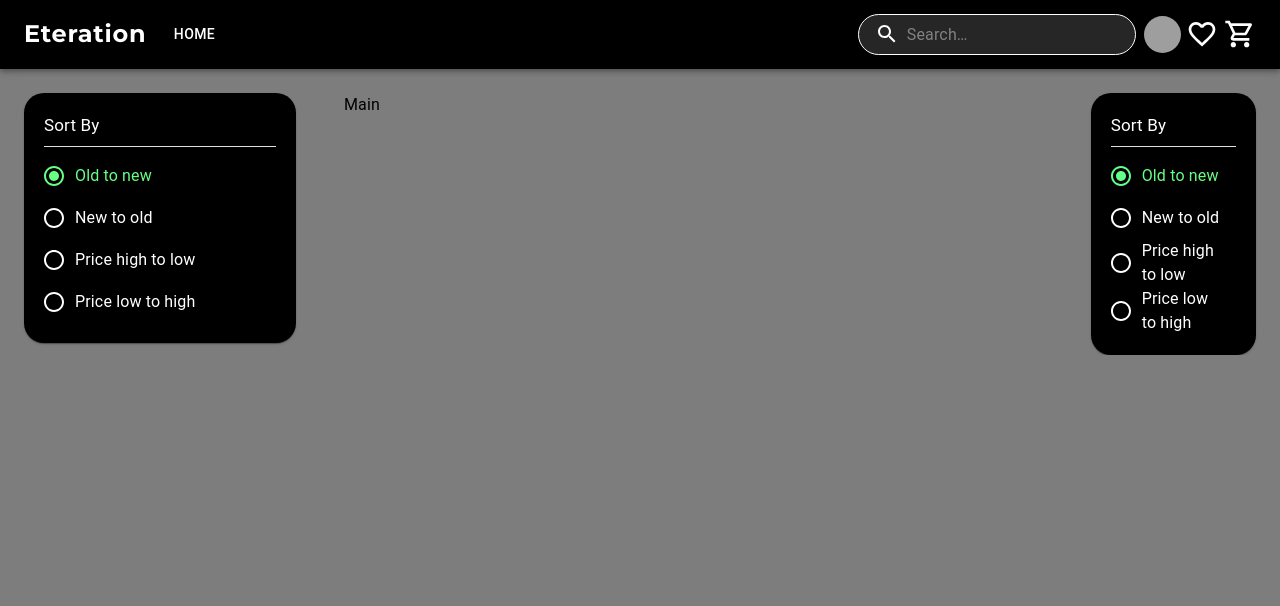
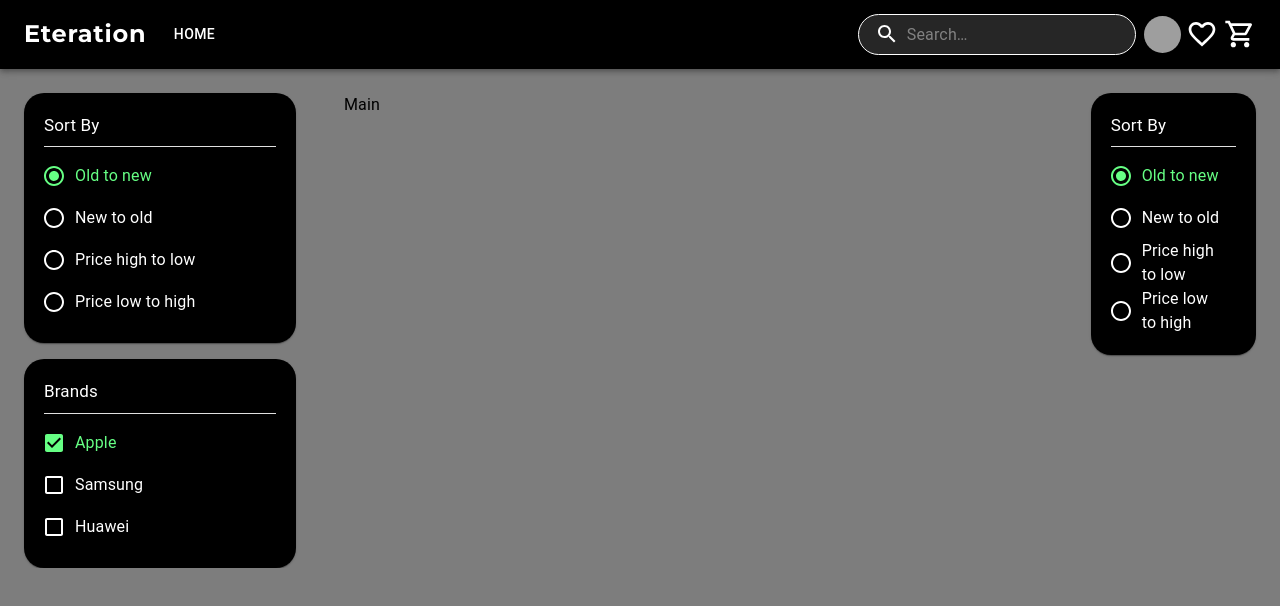
Before and after one commit to emre15900/eteration, a Next.js app: page / in a window 1280 px wide. Shown: the top 606 px of the page. Built offline with nearby package versions, Linux system fonts and the light colour scheme; grey boxes are pictures that could not be loaded.

Commit message:
brands component

```diff
--- /dev/null
+++ b/src/components/brands/index.tsx
@@ -0,0 +1,111 @@
+import React from "react";
+import {
+  Checkbox,
+  FormControlLabel,
+  FormGroup,
+  Grid,
+  Card,
+  Typography,
+  Divider,
+} from "@mui/material";
+
+function Brands() {
+  const [selectedValue, setSelectedValue] = React.useState(["apple"]);
+
+  const handleChange = (event: any) => {
+    const newValue = event.target.value;
+    setSelectedValue((prevSelectedValue) => {
+      if (prevSelectedValue.includes(newValue)) {
+        return prevSelectedValue.filter((value) => value !== newValue);
+      } else {
+        return [...prevSelectedValue, newValue];
+      }
+    });
+  };
+
+  console.log("Brands:", selectedValue);
+
+  return (
+    <Grid>
+      <Card
+        sx={{ background: "#000000", borderRadius: "20px", padding: "20px" }}
+      >
+        <Typography sx={{ color: "#ffffff", fontSize: 17 }}>Brands</Typography>
+        <Divider sx={{ background: "#ffffff", mt: 1, mb: 1 }} />
+        <FormGroup>
+          <FormControlLabel
+            value="apple"
+            control={
+              <Checkbox
+                checked={selectedValue.includes("apple")}
+                sx={{
+                  color: selectedValue.includes("apple")
+                    ? "#66FF84"
+                    : "#ffffff",
+                  "&.Mui-checked": {
+                    color: selectedValue.includes("apple")
+                      ? "#66FF84"
+                      : "#ffffff",
+                  },
+                }}
+                onChange={handleChange}
+              />
+            }
+            label="Apple"
+            sx={{
+              color: selectedValue.includes("apple") ? "#66FF84" : "#ffffff",
+            }}
+          />
+          <FormControlLabel
+            value="samsung"
+            control={
+              <Checkbox
+                checked={selectedValue.includes("samsung")}
+                sx={{
+                  color: selectedValue.includes("samsung")
+                    ? "#66FF84"
+                    : "#ffffff",
+                  "&.Mui-checked": {
+                    color: selectedValue.includes("samsung")
+                      ? "#66FF84"
+                      : "#ffffff",
+                  },
+                }}
+                onChange={handleChange}
+              />
+            }
+            label="Samsung"
+            sx={{
+              color: selectedValue.includes("samsung") ? "#66FF84" : "#ffffff",
+            }}
+          />
+          <FormControlLabel
+            value="huawei"
+            control={
+              <Checkbox
+                checked={selectedValue.includes("huawei")}
+                sx={{
+                  color: selectedValue.includes("huawei")
+                    ? "#66FF84"
+                    : "#ffffff",
+                  "&.Mui-checked": {
+                    color: selectedValue.includes("huawei")
+                      ? "#66FF84"
+                      : "#ffffff",
+                  },
+                }}
+                onChange={handleChange}
+              />
+            }
+            label="Huawei"
+            sx={{
+              color: selectedValue.includes("huawei") ? "#66FF84" : "#ffffff",
+            }}
+          />
+        </FormGroup>
+      </Card>
+    </Grid>
+  );
+}
+
+export default Brands;
--- a/src/components/sorter/index.tsx
+++ b/src/components/sorter/index.tsx
@@ -17,7 +17,7 @@ function Sorter() {
     setSelectedValue(event.target.value);
   };
 
-  console.log(selectedValue);
+  console.log("Sorter:", selectedValue);
 
   return (
     <Grid>
--- a/src/pages/index.tsx
+++ b/src/pages/index.tsx
@@ -2,15 +2,23 @@ import React from "react";
 import Header from "@/components/header";
 import { Grid, Typography, Container } from "@mui/material";
 import Sorter from "@/components/sorter";
+import Brands from "@/components/brands";
 
 function HomePage() {
   return (
     <div style={{ width: "100%" }}>
       <Header />
-      <Container maxWidth="xl" sx={{ mt: 3}}>
+      <Container maxWidth="xl" sx={{ mt: 3 }}>
         <Grid container spacing={6}>
           <Grid item xs={12} sm={3} md={3}>
-            <Sorter />
+            <Grid>
+              <Grid>
+                <Sorter />
+              </Grid>
+              <Grid sx={{ mt: 2}}>
+                <Brands />
+              </Grid>
+            </Grid>
           </Grid>
           <Grid item xs={12} sm={7} md={7}>
             <Typography sx={{ color: "#000000" }}>Main</Typography>
```
